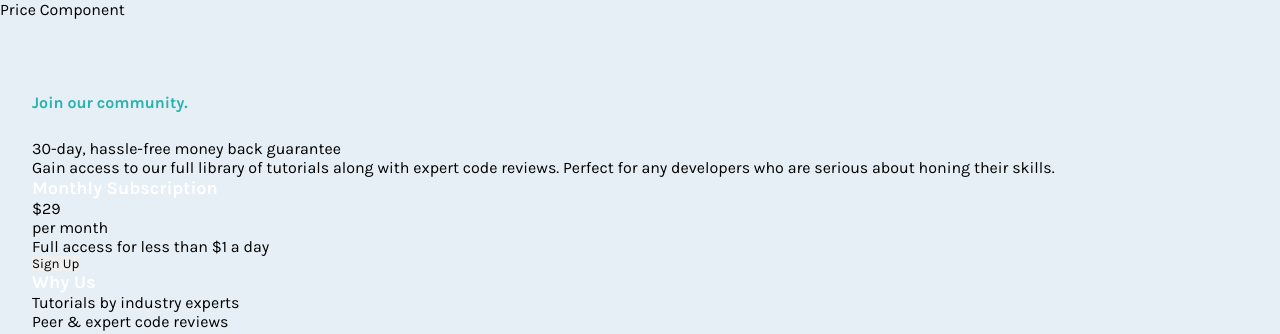
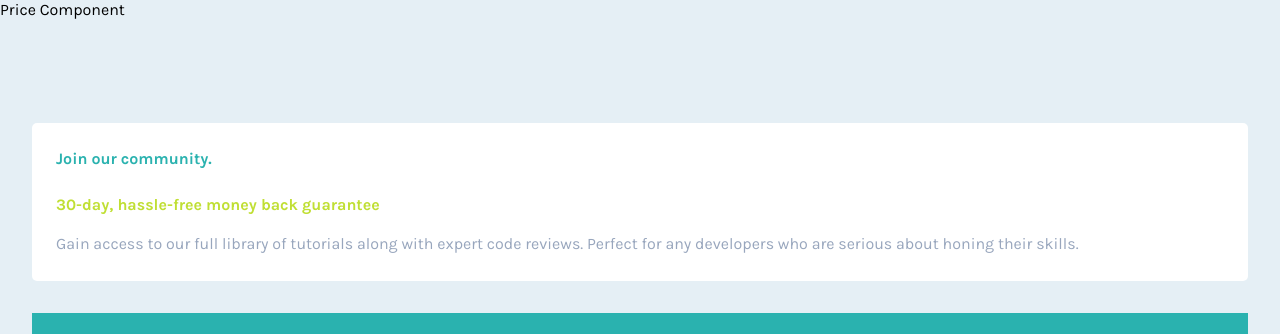
Before and after one commit to andrehn12c/amogus, a plain HTML site: page index.html in a window 1280 px wide. Shown: the top 334 px of the page. Drawn offline with Linux system fonts and the light colour scheme.

Commit message:
fiz as alterações na seção esquerda do main I PERONIO

```diff
--- a/css/main.css
+++ b/css/main.css
@@ -1,21 +1,21 @@
-.superior p:first-child{
+.superior p:nth-of-type(1){
     font-weight: 700;
     line-height: 1.25rem;
     margin-bottom: 1rem;
     color:var(--bright-yellow)
 }
 
-.superior p:second-child{
+.superior{
     line-height: 1.625rem;
     color:var(--grayish-blue);
     font-size: 0.875;
 }
 
 .superior{
-    padding-left: 1.5rem;
-    padding-right: 1.5rem;
+    padding:1.5rem;
     margin-bottom: 2rem;
     margin-top: 2rem;
+    border-radius: 5px;
     background-color: white;
 }
 
@@ -28,3 +28,42 @@
     background-color: var(--light-cyan);
     padding: 1.5rem;
 }
+
+.esquerda .p3{
+    color: white;
+    font-size: 2rem;
+    font-weight: 700;
+    line-height: 2,375rem;
+}
+
+.esquerda .p4{
+    color: white;
+    opacity: 0.5;
+}
+
+.esquerda div{
+    display:flex;
+    text-align:left;
+    margin-bottom: 0.25rem;
+}
+
+.esquerda .p5{
+    color: white;
+    line-height: 1.625rem;
+    margin-bottom: 1.625rem;
+}
+
+.esquerda .be{
+    padding-top: 1rem;
+    padding-bottom: 1rem;
+    width: 100%;
+    color: white;
+    font-size: 1rem;
+    line-height: 1.125rem;
+    border: none;
+    background-color: var(--bright-yellow);
+    border-radius: 5px;
+    box-shadow: 0px 10px 10px rgba(0, 0, 0, 0.0973011)
+}
+
+.direita{}
--- a/index.html
+++ b/index.html
@@ -13,19 +13,19 @@
         <div class="superior">
             <section>
                 <h1>Join our community.</h1>
-                <p>30-day, hassle-free money back guarantee</p>
-                <p>Gain access to our full library of tutorials along with expert code reviews. Perfect for any developers who are serious about honing their skills.</p>
+                <p class="p1">30-day, hassle-free money back guarantee</p>
+                <p class="p2">Gain access to our full library of tutorials along with expert code reviews. Perfect for any developers who are serious about honing their skills.</p>
             </section>
         </div>
         <div class="inferior">
         <section class="esquerda">
             <h2>Monthly Subscription</h2>
             <div>
-                <p>$29</p>
-                <p>per month</p>
+                <p class="p3">$29</p>
+                <p class="p4">per month</p>
             </div>
-            <p>Full access for less than $1 a day</p>
-            <button>Sign Up</button>
+            <p class="p5">Full access for less than $1 a day</p>
+            <button class="be">Sign Up</button>
         </section>
         <section class="direita">
             <h2>Why Us</h2>
--- a/style.css
+++ b/style.css
@@ -1,2 +1,3 @@
 @import './css/colors.css';
 @import './css/global.css';
+@import'./css/main.css';
```
